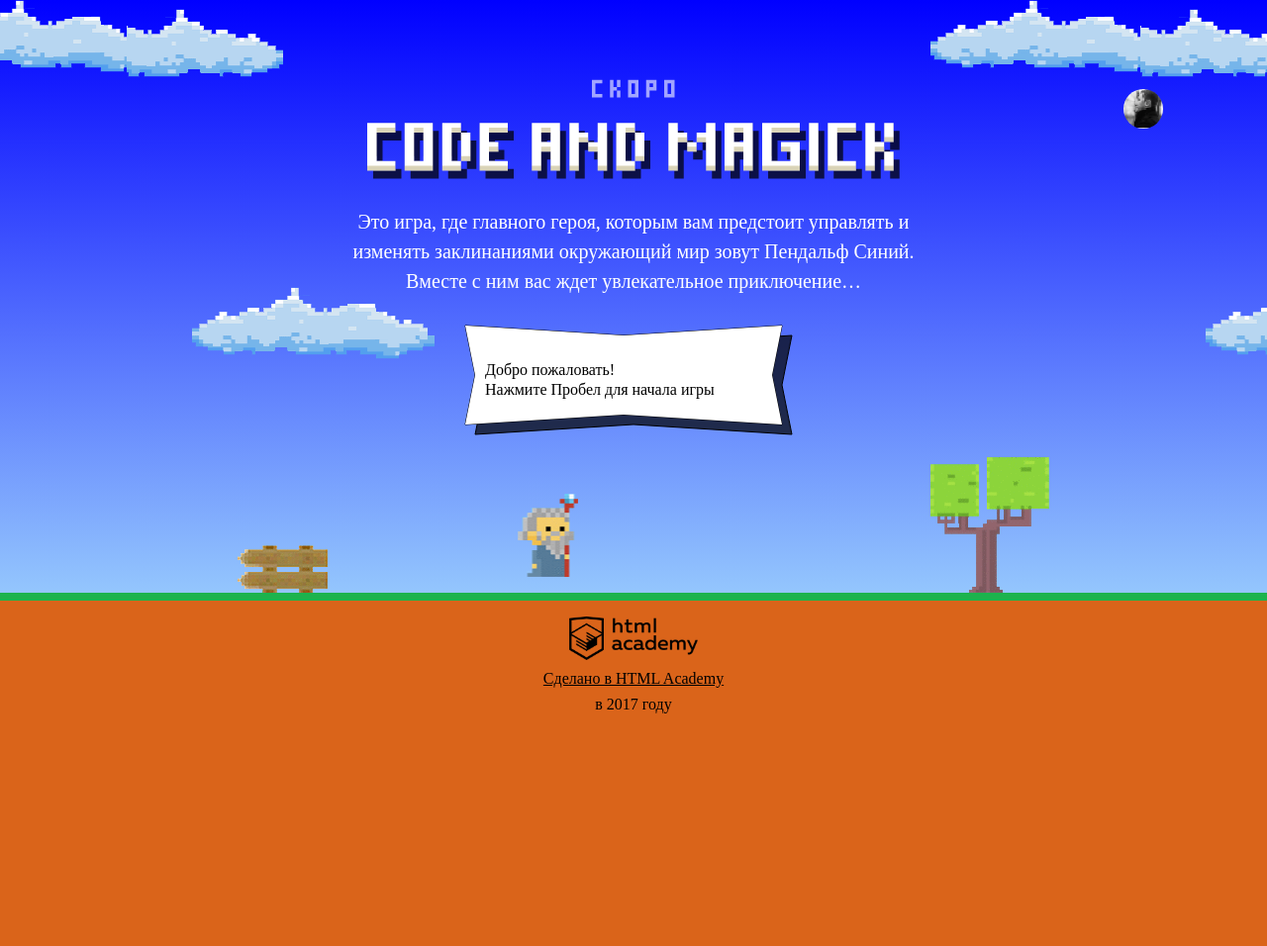
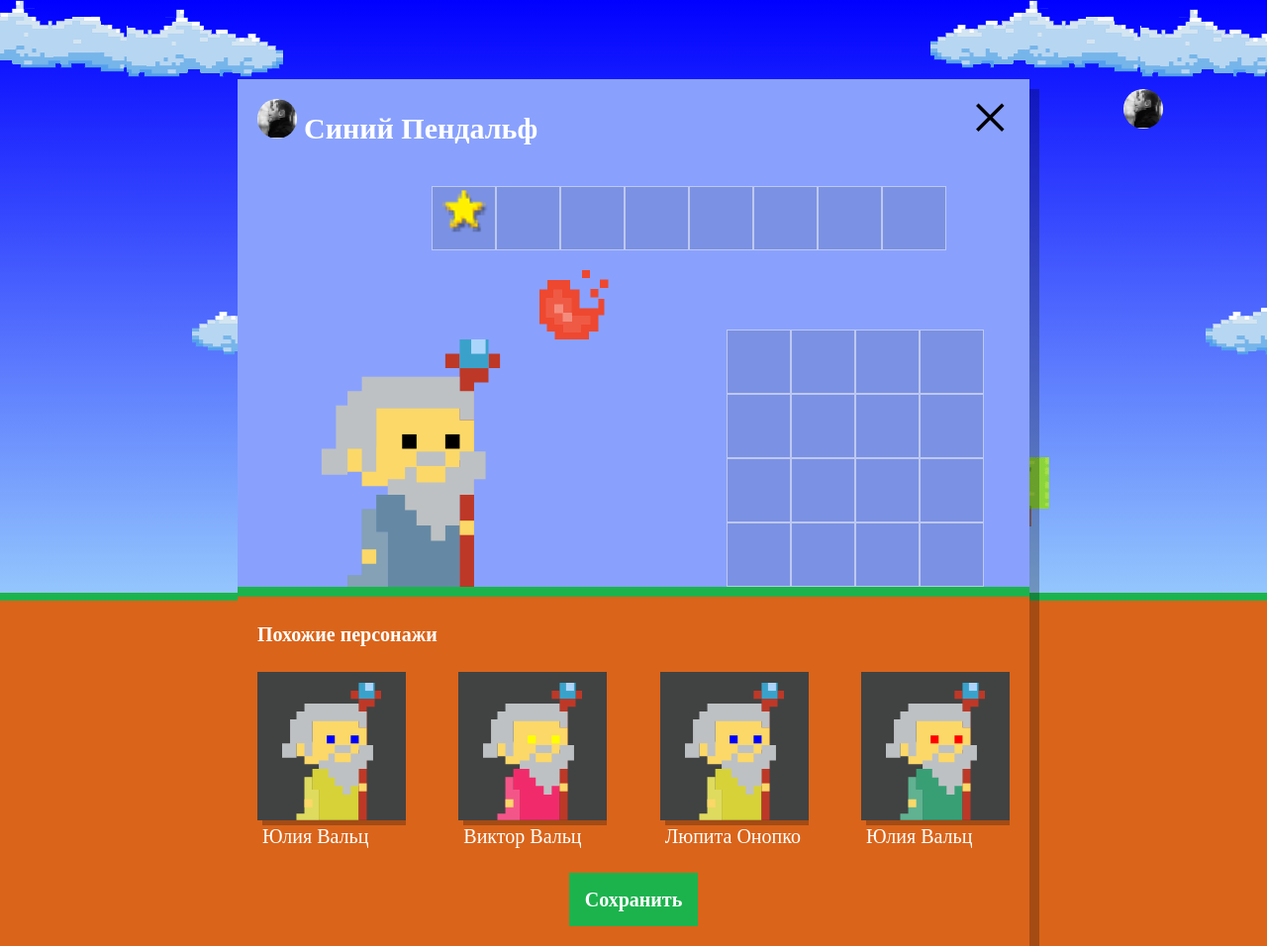
Before and after one commit to fuckhtml/js-game-codeandmagic, a plain HTML site: page index.html in a window 1280 px wide. Shown: the whole page at 99% size. Before the commit the page ends 800 px from the top, so only its background shows below. Drawn offline with Linux system fonts and the light colour scheme; a web font is replaced by a local one.

Commit message:
Renders similar wizards at game start

```diff
--- a/index.html
+++ b/index.html
@@ -1,5 +1,5 @@
 <!DOCTYPE html>
-<html>
+<html lang="ru">
 <head>
   <meta charset="utf-8">
   <link rel="stylesheet" href="https://fonts.googleapis.com/css?family=PT+Mono&subset=latin,cyrillic">
@@ -68,10 +68,8 @@
 </header>
 
 <div class="overlay setup hidden">
-  <form class="setup-wizard-form"
-        method="post"
-        enctype="multipart/form-data"
-        autocomplete="off">
+
+  <form class="setup-wizard-form" method="post" enctype="multipart/form-data" autocomplete="off">
 
     <div class="setup-title">
       <div class="setup-user">
@@ -85,18 +83,16 @@
                  class="setup-user-name" value="Синий Пендальф"/>
         </label>
       </div>
-
       <span class="setup-close">&times;</span>
     </div>
 
-
     <div class="setup-artifacts-shop">
-      <div class="setup-artifacts-cell"><img src="img/icon-star.png" alt="Star" width="65" height="50" draggable="true">
+      <div class="setup-artifacts-cell">
+        <img src="img/icon-star.png" alt="Star" width="65" height="50" draggable="true">
       </div>
       <div class="setup-artifacts-cell"></div>
       <div class="setup-artifacts-cell"></div>
       <div class="setup-artifacts-cell"></div>
-
       <div class="setup-artifacts-cell"></div>
       <div class="setup-artifacts-cell"></div>
       <div class="setup-artifacts-cell"></div>
@@ -149,20 +145,24 @@
 
     <div class="setup-footer">
       <div class="setup-similar hidden">
-
         <h4 class="setup-similar-title">Похожие персонажи</h4>
-
         <div class="setup-similar-list"><!--Список похожих персонажей--></div>
       </div>
-
       <button class="button setup-submit">Сохранить</button>
     </div>
+
   </form>
+
 </div>
 
 <footer>
-  <p><a href="http://htmlacademy.ru" class="footer-link"><img src="img/htmlacademy-logo.png" alt="HTML Academy"
-                                                              width="130">Сделано в HTML Academy</a>в 2017 году</p>
+  <p>
+    <a href="http://htmlacademy.ru" class="footer-link">
+      <img src="img/htmlacademy-logo.png" alt="HTML Academy" width="130">
+      Сделано в HTML Academy
+    </a>
+    в 2017 году
+  </p>
 </footer>
 
 <template id="similar-wizard-template" style="display: none">
@@ -181,6 +181,7 @@
   </div>
 </template>
 
+<script src="js/setup.js"></script>
 <script src="js/stat.js"></script>
 <script src="js/game.js"></script>
 
--- /dev/null
+++ b/js/setup.js
@@ -0,0 +1,72 @@
+'use strick'
+
+var WIZARD_NAMES = [
+  'Иван',
+  'Хуан Себастьян',
+  'Мария',
+  'Кристоф',
+  'Виктор',
+  'Юлия',
+  'Люпита',
+  'Вашингтон'
+];
+var WIZARD_SURNAMES = [
+  'да Марья',
+  'Верон',
+  'Мирабелла',
+  'Вальц',
+  'Онопко',
+  'Топольницкая',
+  'Нионго',
+  'Ирвинг'
+];
+var WIZARD_COATS = [
+  'rgb(101, 137, 164)',
+  'rgb(241, 43, 107)',
+  'rgb(146, 100, 161)',
+  'rgb(56, 159, 117)',
+  'rgb(215, 210, 55)',
+  'rgb(0, 0, 0)'
+];
+var WIZARD_EYES = [
+  'black',
+  'red',
+  'blue',
+  'yellow',
+  'green'
+];
+
+// Открываем главный блок персонажа при запуске
+var userDialog = document.querySelector('.overlay.setup');
+userDialog.classList.remove('hidden');
+userDialog.querySelector('.setup-similar').classList.remove('hidden');
+
+// Находим контейнер для персонажей и темплейт для персонажа. Сборка персонажа
+var similarListElement = document.querySelector('.setup-similar-list');
+var similarWizardTemplate = document.querySelector('#similar-wizard-template').content.querySelector('.setup-similar-item');
+var renderWizard = function() {
+  var wizardElement = similarWizardTemplate.cloneNode(true);
+
+  var wizardName = wizardElement.querySelector('.setup-similar-label');
+  var wizardCoat = wizardElement.querySelector('.wizard-coat');
+  var wizardEyes = wizardElement.querySelector('.wizard-eyes');
+
+  wizardName.innerText =
+    WIZARD_NAMES[getRandomValue(0, WIZARD_NAMES.length)] + ' ' +
+    WIZARD_SURNAMES[getRandomValue(0, WIZARD_SURNAMES.length)];
+  wizardCoat.style.fill = WIZARD_COATS[getRandomValue(0, WIZARD_COATS.length)];
+  wizardEyes.style.fill = WIZARD_EYES[getRandomValue(0, WIZARD_EYES.length)];
+
+  return wizardElement;
+}
+
+var getRandomValue = function(from, till) {
+  return ( from + Math.floor( Math.random() * (till - from) ) );
+}
+
+// Отрисовываем персонажей
+var fragment = document.createDocumentFragment();
+for (var i = 0; i < 4; i++) {
+  fragment.appendChild( renderWizard() );
+}
+similarListElement.appendChild( fragment );
```
